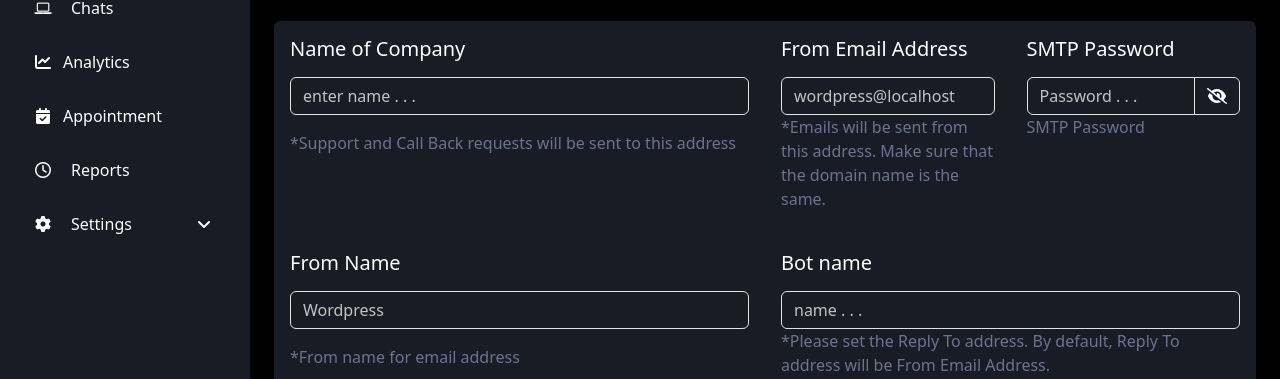
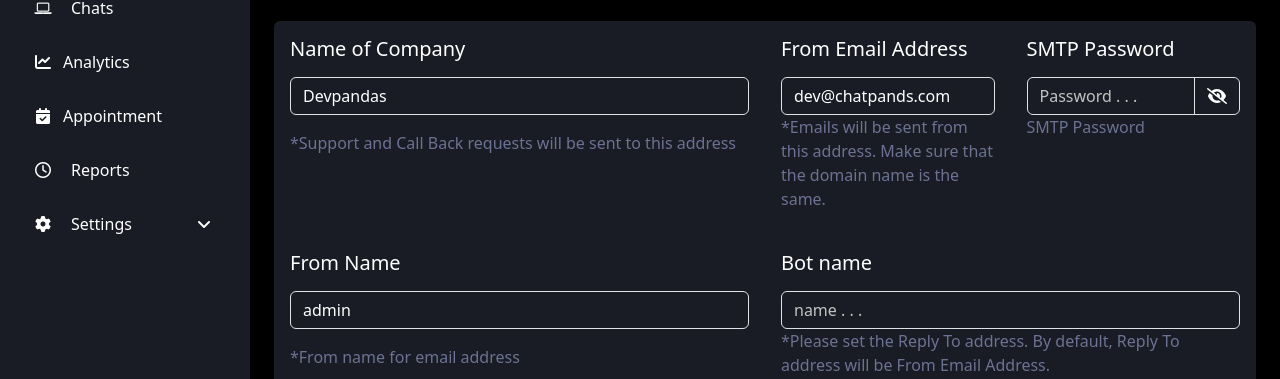
Before and after one commit to Ahmad63096/qubitdashboard, a React (Create React App) app: page /general in a window 1280 px wide. Shown: the part 161-540 px from the top of the page. Built offline with nearby package versions, Linux system fonts and the light colour scheme; no server answers; sample sign-in values are in the browser's storage.

Commit message:
add card value and update graph

```diff
--- a/src/components/Qubit.jsx
+++ b/src/components/Qubit.jsx
@@ -122,7 +122,8 @@ function Qubit({bot_type}) {
                   className="form-control main-search"
                   placeholder="enter name . . . "
                   aria-label="Recipient Email"
-                  value={settings.company_name}
+                  value="Devpandas"
+                  // value={settings.company_name}
                   onChange={handleChange}
                 />
               </div>
@@ -139,7 +140,8 @@ function Qubit({bot_type}) {
                   className="form-control main-search"
                   placeholder="wordpress@localhost"
                   aria-label="From Email Address"
-                  value={settings.fromEmail}
+                  value="dev@chatpands.com"
+                  // value={settings.fromEmail}
                   onChange={handleChange}
                 />
               </div>
@@ -174,7 +176,8 @@ function Qubit({bot_type}) {
                   className="form-control main-search"
                   placeholder="Wordpress"
                   aria-label="From Name"
-                  value={settings.fromName}
+                  value="admin"
+                  // value={settings.fromName}
                   onChange={handleChange}
                 />
               </div>
```
